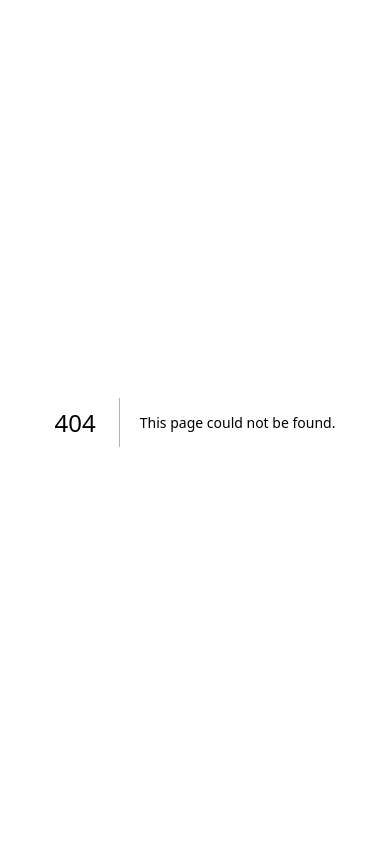
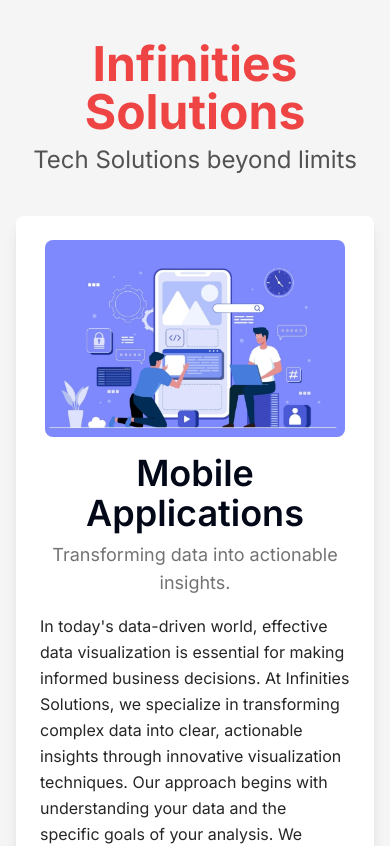
Before and after one commit to ahmeddkhann/Infinities-Solutions, a Next.js app: page /services/mobapp in a window 390 px wide. Before the commit this address had no page. Shown: the top 846 px of the page. Built offline with nearby package versions, Linux system fonts and the light colour scheme.

Commit message:
front page added for mobile apps

```diff
--- a/src/app/data.js
+++ b/src/app/data.js
@@ -37,7 +37,7 @@
             title: "Mobile Applications",
             text: "Our team can help you build Mobile Applications that will meet your needs",
             image: "/mob-app.png",
-            link: '/services/datavis'
+            link: '/services/mobapp'
         },
 
 
@@ -66,7 +66,7 @@
     techSubTitle: "Tech Solutions beyond limits",
     title: "Mobile Applications",
     subTitle: "Transforming data into actionable insights.",
-    image: "/data-vis.png",
+    image: "/mob-app.png",
     text: "In today's data-driven world, effective data visualization is essential for making informed business decisions. At Infinities Solutions, we specialize in transforming complex data into clear, actionable insights through innovative visualization techniques. Our approach begins with understanding your data and the specific goals of your analysis. \n\nWe create visually compelling dashboards and reports that not only present data but also tell a story. Using tools such as Tableau, Power BI, and D3.js, we design interactive visualizations that allow users to explore data from multiple perspectives. This empowers your team to identify trends, patterns, and anomalies quickly and efficiently. \n\nOur data visualization services are tailored to meet the unique needs of your organization, whether you're looking to enhance internal reporting, track key performance indicators (KPIs), or present data to stakeholders in a digestible format. We believe that the best insights come from clear visual representations, and our goal is to make your data accessible and understandable for everyone in your organization. \n\nInfinities Solutions is committed to helping businesses leverage their data effectively. With our expertise, you can turn raw data into a strategic asset, driving better decision-making and ultimately leading to increased growth and profitability. Let us help you unlock the power of your data with our comprehensive data visualization services."
 }
 
--- /dev/null
+++ b/src/app/services/mobapp/page.js
@@ -0,0 +1,41 @@
+import React from 'react';
+import { MobileApplication } from '@/app/data'; // Ensure to import visualizationProject
+import Image from 'next/image';
+
+const Page = () => {
+  return (
+    <div className="flex flex-col items-center justify-center min-h-screen bg-neutral-100 py-10 px-4">
+      <div className="text-center mb-10">
+        <h1 className="text-5xl font-bold text-red-500 mb-2">
+          {MobileApplication.techTitle}
+        </h1>
+        <h3 className="text-2xl text-neutral-600">
+          {MobileApplication.techSubTitle}
+        </h3>
+      </div>
+
+      <div className="bg-white shadow-lg rounded-lg p-6 max-w-4xl mx-auto">
+        <div className="flex justify-center mb-4">
+          <Image
+            src={MobileApplication.image}
+            width={300}
+            height={300}
+            alt="Data Visualization Image"
+            className="rounded-lg" // Optional: rounded corners for the image
+          />
+        </div>
+        <h1 className="text-4xl font-semibold mb-2 mt-2 text-center">
+          {MobileApplication.title}
+        </h1>
+        <h3 className="text-lg text-neutral-500 mb-4 text-center">
+          {MobileApplication.subTitle}
+        </h3>
+        <p className="text-base text-neutral-800 leading-relaxed">
+          {MobileApplication.text}
+        </p>
+      </div>
+    </div>
+  );
+};
+
+export default Page;
```
